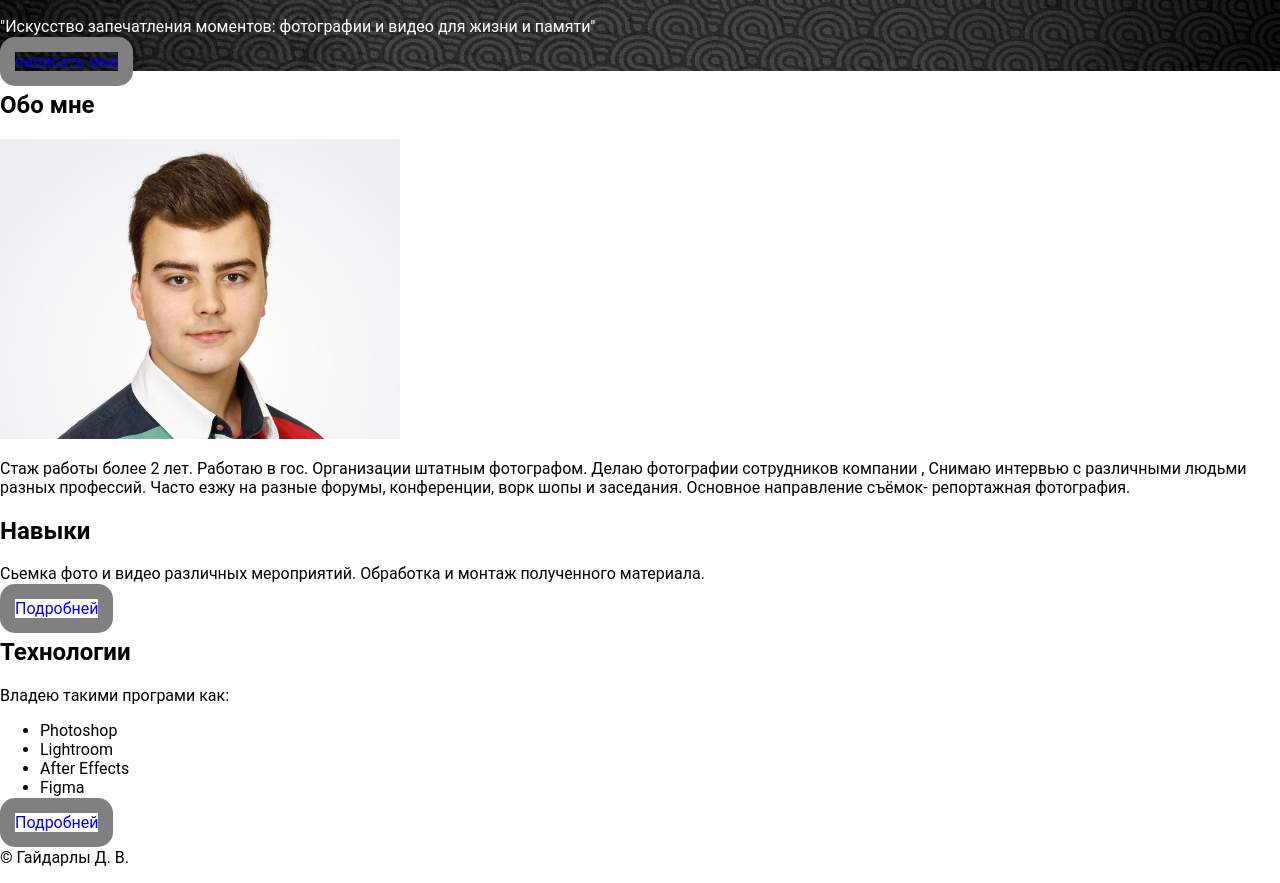
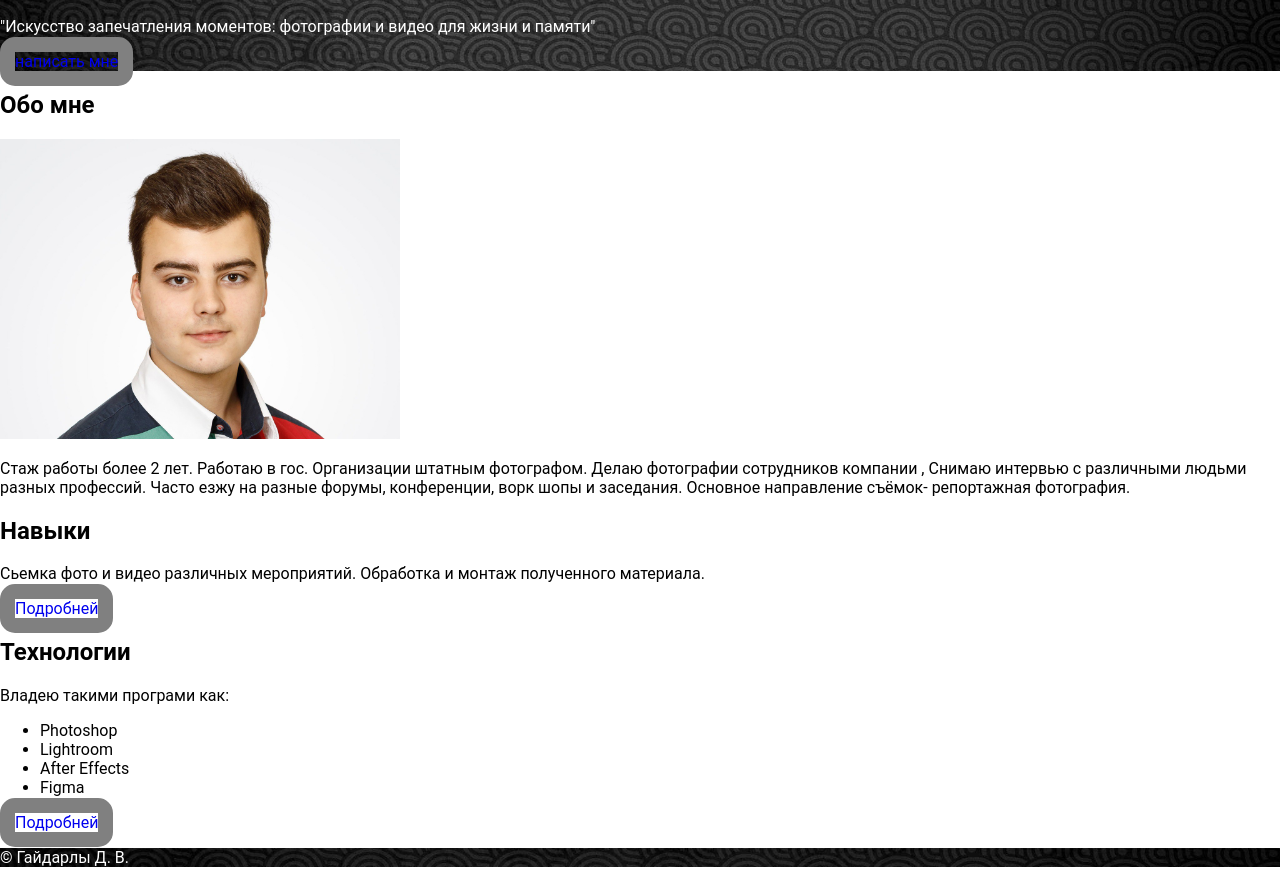
Before and after one commit to Danilfrey/Danilfrey25, a plain HTML site: page index.html in a window 1280 px wide. Shown: the part 187-1070 px from the top of the page. Drawn offline with Linux system fonts and the light colour scheme.

Commit message:
Update index.html

```diff
--- a/index.html
+++ b/index.html
@@ -55,6 +55,7 @@
     </Section>
  </main>
  <footer> <!--подвал сайта-->
+      <Header class="Header"><!--шапка сайта-->
     <p>
         &copy; Гайдарлы Д. В.
     </p>
```
